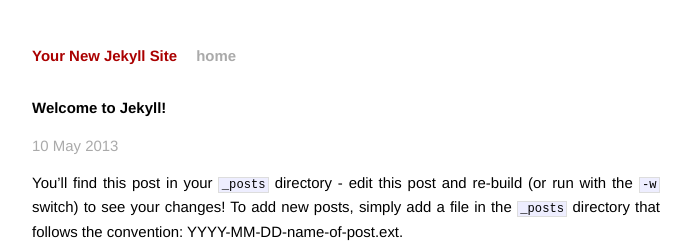
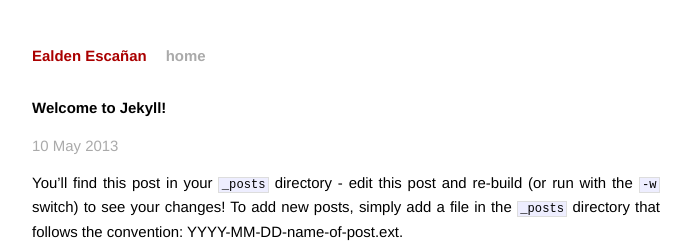
Before and after one commit to ealden/ealden.github.com, a Jekyll site: the page built from _posts/2013-05-10-welcome-to-jekyll.markdown, in a window 1280 px wide. Shown: the top 243 px of the page, without its empty margins (294-985 px from the left). Built offline with Jekyll 4.4.1, drawn with Linux system fonts in a browser that asks for light colours.

Commit message:
I name this site... Ealden Escañan!

```diff
--- a/_config.yml
+++ b/_config.yml
@@ -1,2 +1,2 @@
-name: Your New Jekyll Site
+name: Ealden Escañan
 pygments: true
```
